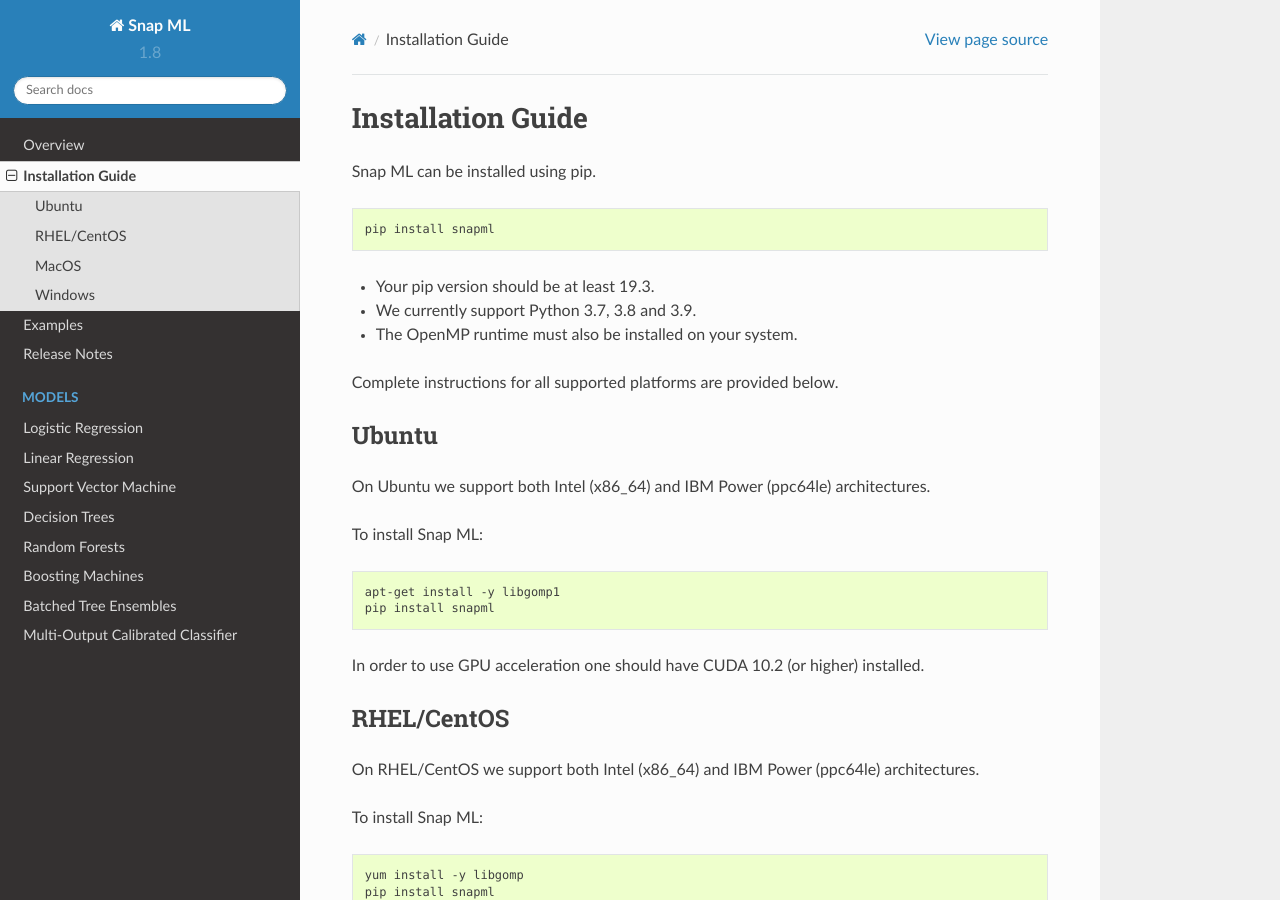
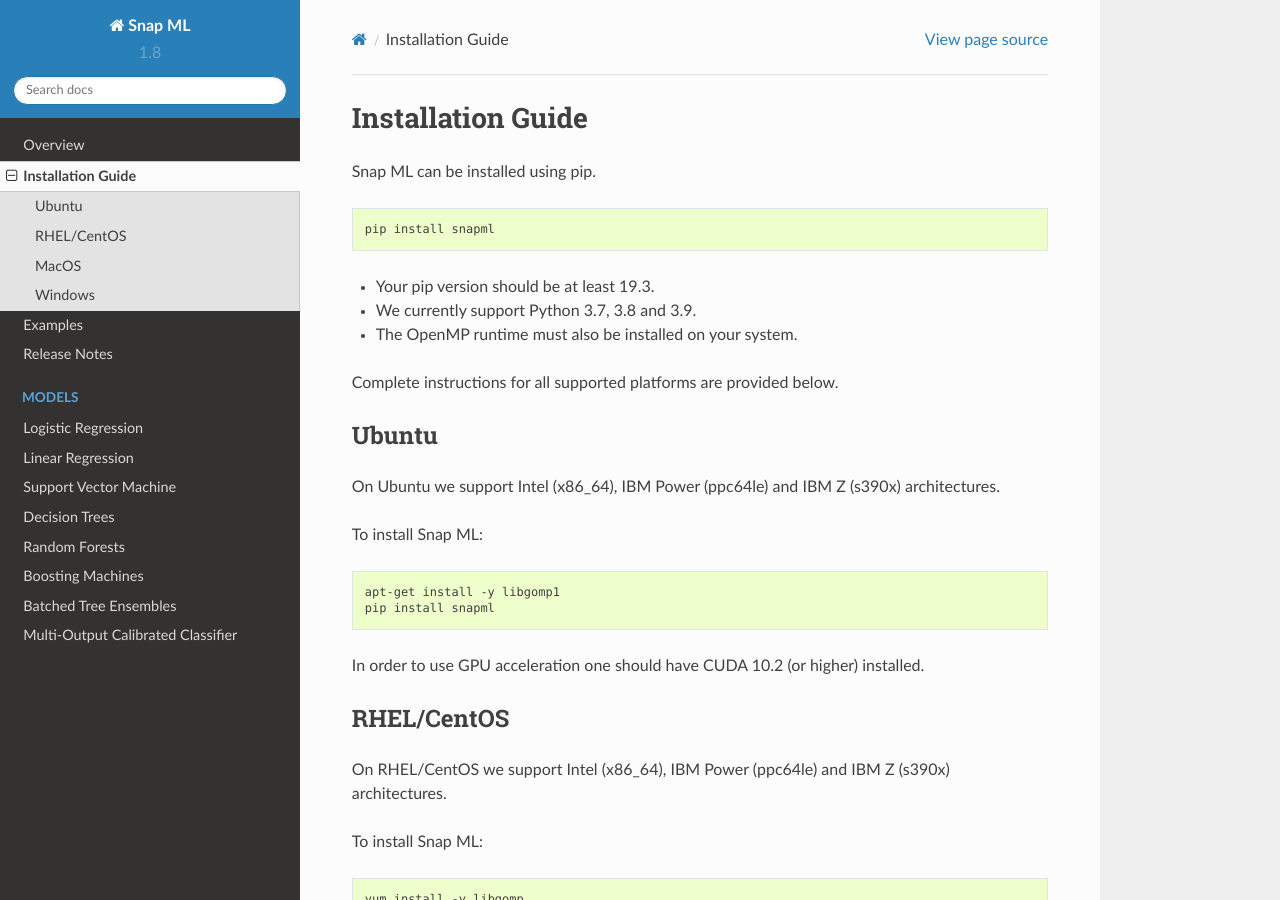
Before and after one commit to andreea-anghel/snapml-docs, a Sphinx documentation site: the page built from docs/source/installation.rst, in a window 1280 px wide and 900 px high. Built offline with Sphinx 7.4.7 and the Read the Docs theme 2.0.0, drawn with Linux system fonts in a browser that asks for light colours.

Commit message:
Add s390x to supported platforms

```diff
--- a/docs/source/installation.rst
+++ b/docs/source/installation.rst
@@ -16,7 +16,7 @@
 Ubuntu
 ======
 
-On Ubuntu we support both Intel (x86_64) and IBM Power (ppc64le) architectures.
+On Ubuntu we support Intel (x86_64), IBM Power (ppc64le) and IBM Z (s390x) architectures.
 
 To install Snap ML:
 
@@ -30,7 +30,7 @@
 RHEL/CentOS
 =============
 
-On RHEL/CentOS we support both Intel (x86_64) and IBM Power (ppc64le) architectures.
+On RHEL/CentOS we support Intel (x86_64), IBM Power (ppc64le) and IBM Z (s390x) architectures.
 
 To install Snap ML:
 
```
